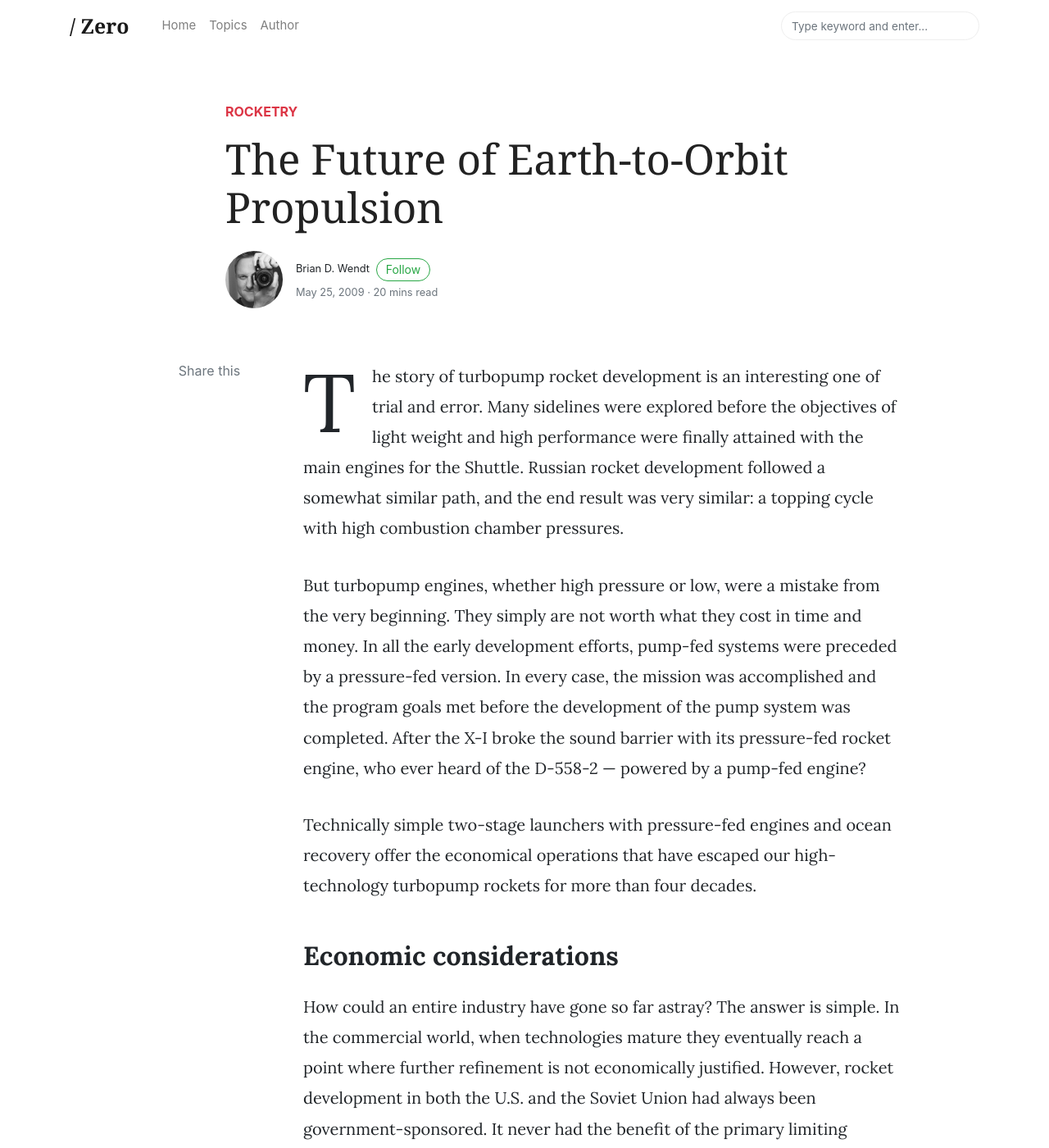
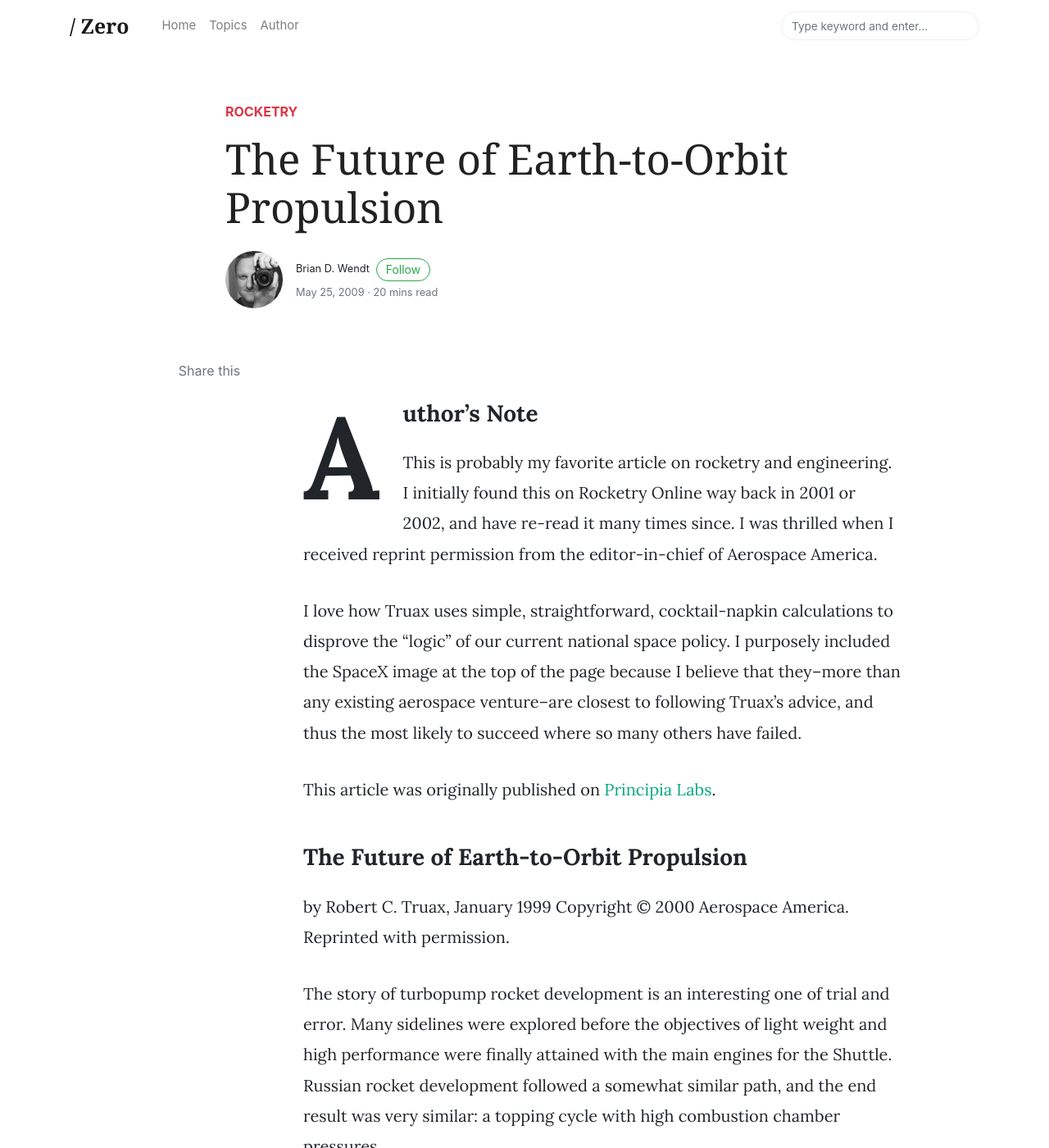
Before and after one commit to bws428/bws428.github.io, a Jekyll site: the page built from _posts/2009-05-25-the-future-of-earth-to-orbit-propulsion.md, in a window 1280 px wide and 1400 px high. Shown: the whole window at 82% size. Built offline with Jekyll 4.4.1, drawn with Linux system fonts in a browser that asks for light colours; nearby versions of some CDN libraries; formulas are drawn with MathJax 3; comment, search, counter and statistics services are not loaded; some of the changed text lies outside the part shown.

Commit message:
Update 2009-05-25-the-future-of-earth-to-orbit-propulsion.md
Move Author's Note to the top

```diff
--- a/_posts/2009-05-25-the-future-of-earth-to-orbit-propulsion.md
+++ b/_posts/2009-05-25-the-future-of-earth-to-orbit-propulsion.md
@@ -4,6 +4,18 @@ image:
 categories: rocketry
 tags:
 ---
+
+### Author's Note
+This is probably my favorite article on rocketry and engineering. I initially found this on Rocketry Online way back in 2001 or 2002, and have re-read it many times since. I was thrilled when I received reprint permission from the editor-in-chief of Aerospace America.
+
+I love how Truax uses simple, straightforward, cocktail-napkin calculations to disprove the “logic” of our current national space policy. I purposely included the SpaceX image at the top of the page because I believe that they–more than any existing aerospace venture–are closest to following Truax’s advice, and thus the most likely to succeed where so many others have failed.
+
+This article was originally published on [Principia Labs](https://web.archive.org/web/20130105035514/http://principialabs.com/the-future-of-earth-to-orbit-propulsion/).
+
+### The Future of Earth-to-Orbit Propulsion
+
+by Robert C. Truax, January 1999
+Copyright © 2000 Aerospace America.   Reprinted with permission.
 
 The story of turbopump rocket development is an interesting one of trial and error. Many sidelines were explored before the objectives of light weight and high performance were finally attained with the main engines for the Shuttle. Russian rocket development followed a somewhat similar path, and the end result was very similar: a topping cycle with high combustion chamber pressures.
 
```
Also changed, not shown: other parts of _posts/2009-05-25-the-future-of-earth-to-orbit-propulsion.md (+0 -10 lines).
